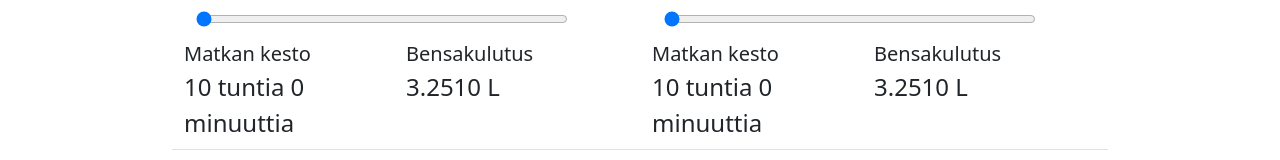
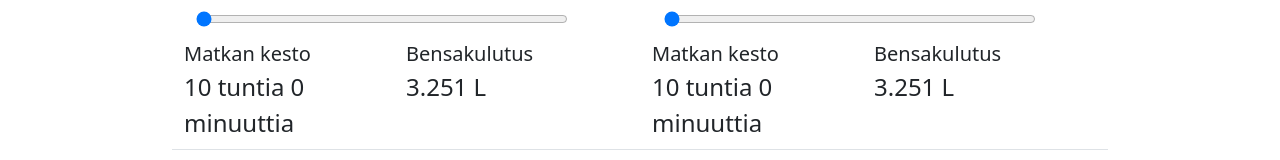
Before and after one commit to Ni-P/gastime-react, a React (Create React App) app: page / in a window 1280 px wide. Shown: the part 297-457 px from the top of the page. Built offline with nearby package versions, Linux system fonts and the light colour scheme.

Commit message:
Reduce size of fuel string by one. Combine if conditions and return at application/index.ts

```diff
--- a/src/application/index.ts
+++ b/src/application/index.ts
@@ -6,7 +6,7 @@ export const calculateFuelCost = (fuelPerKm: number, speed: number, distance: nu
 
 export const formatFuelCostString = (cost: number) => {
     let costString = cost.toString();
-    return costString.length > 6 ? costString.slice(0, 5).padEnd(6, "0") : cost;
+    return costString.length > 6 ? costString.slice(0, 5).padEnd(5, "0") : cost;
 }
 
 export const calculateTravelTime = (distance: number, speed: number) => {
@@ -14,8 +14,7 @@ export const calculateTravelTime = (distance: number, speed: number) => {
 }
 
 export const formatTravelTimeToString = (time: number) => {
-    if (isNaN(time)) time = 0;
-    if(!isFinite(time)) time = 0;
+    if(isNaN(time) || !isFinite(time)) return "0 tuntia 0 minuuttia";
     let hours = Math.floor(time);
     let minutes = (time - hours) * 60;
     return `${hours} tuntia ${Math.round(minutes)} minuuttia`;
```
